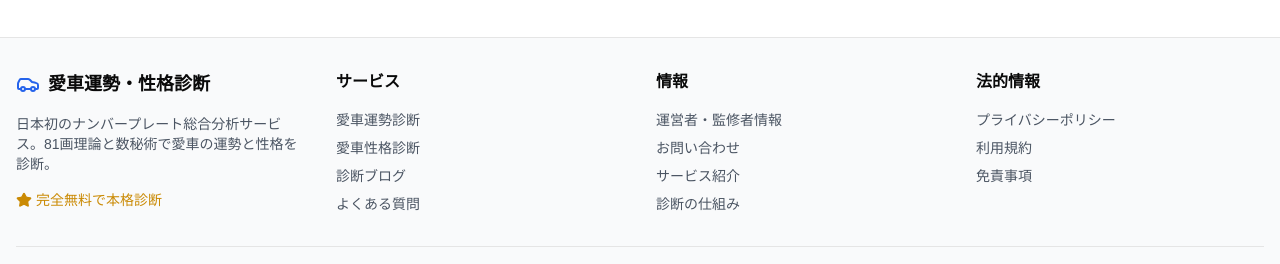
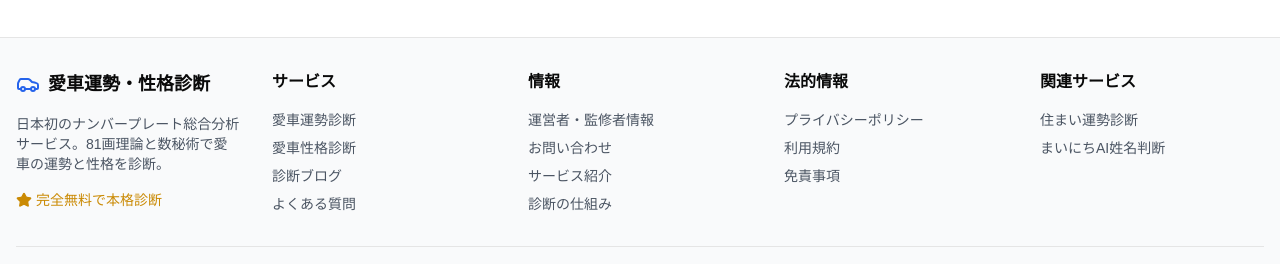
Before and after one commit to SasayanX/car-unsei.jp, a Next.js app: page / in a window 1280 px wide. Shown: the part 811-1075 px from the top of the page. Built offline with nearby package versions, Linux system fonts and the light colour scheme; no server answers.

Commit message:
フッターに「関連サービス」セクションを追加（住まい運勢診断、まいにちAI姓名判断）

```diff
--- a/components/footer.tsx
+++ b/components/footer.tsx
@@ -5,7 +5,7 @@ export function Footer() {
   return (
     <footer className="bg-gray-50 dark:bg-gray-900 border-t mt-12">
       <div className="container mx-auto px-4 py-8">
-        <div className="grid grid-cols-1 md:grid-cols-4 gap-8">
+        <div className="grid grid-cols-1 md:grid-cols-4 lg:grid-cols-5 gap-8">
           {/* サイト情報 */}
           <div className="space-y-4">
             <div className="flex items-center space-x-2">
@@ -102,6 +102,33 @@ export function Footer() {
               </li>
             </ul>
           </div>
+
+          {/* 関連サービス */}
+          <div>
+            <h3 className="font-semibold mb-4">関連サービス</h3>
+            <ul className="space-y-2 text-sm">
+              <li>
+                <Link
+                  href="https://ie-unsei.jp"
+                  target="_blank"
+                  rel="noopener noreferrer"
+                  className="text-gray-600 dark:text-gray-400 hover:text-blue-600"
+                >
+                  住まい運勢診断
+                </Link>
+              </li>
+              <li>
+                <Link
+                  href="https://seimei.app"
+                  target="_blank"
+                  rel="noopener noreferrer"
+                  className="text-gray-600 dark:text-gray-400 hover:text-blue-600"
+                >
+                  まいにちAI姓名判断
+                </Link>
+              </li>
+            </ul>
+          </div>
         </div>
 
         <div className="border-t mt-8 pt-8 text-center">
```
